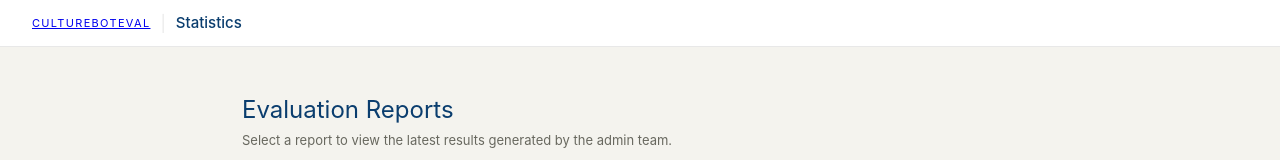
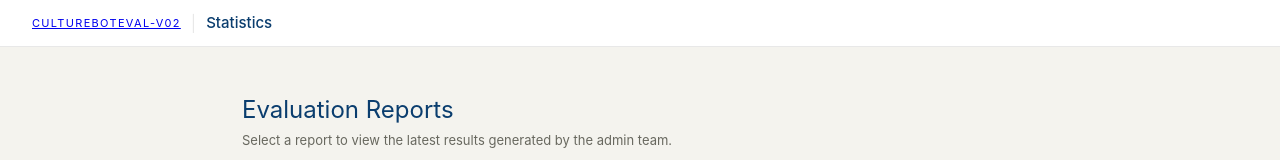
Before and after one commit to parasktz/CultureBotEval-v2, a plain HTML site: page statistics.html in a window 1280 px wide. Shown: the top 160 px of the page. Drawn offline with Linux system fonts and the light colour scheme.

Commit message:
Update statistics.html

```diff
--- a/statistics.html
+++ b/statistics.html
@@ -3,7 +3,7 @@
 <head>
 <meta charset="UTF-8"/>
 <meta name="viewport" content="width=device-width,initial-scale=1.0"/>
-<title>CultureBotEval — Statistics</title>
+<title>CultureBotEval-v02 — Statistics</title>
 <style>
 :root{
   --bg:#f4f3ee;--card:#fff;--border:rgba(0,0,0,.09);
@@ -59,7 +59,7 @@ body{font-family:-apple-system,BlinkMacSystemFont,'Segoe UI',sans-serif;
 <body>
 
 <div class="topbar">
-  <span class="topbar-logo"><a href='https://parasktz.github.io/CultureBotEval'>CultureBotEval</a></span>
+  <span class="topbar-logo"><a href='https://parasktz.github.io/CultureBotEval-v02'>CultureBotEval-v02</a></span>
   <span class="topbar-sep">|</span>
   <span class="topbar-title">Statistics</span>
 </div>
```
